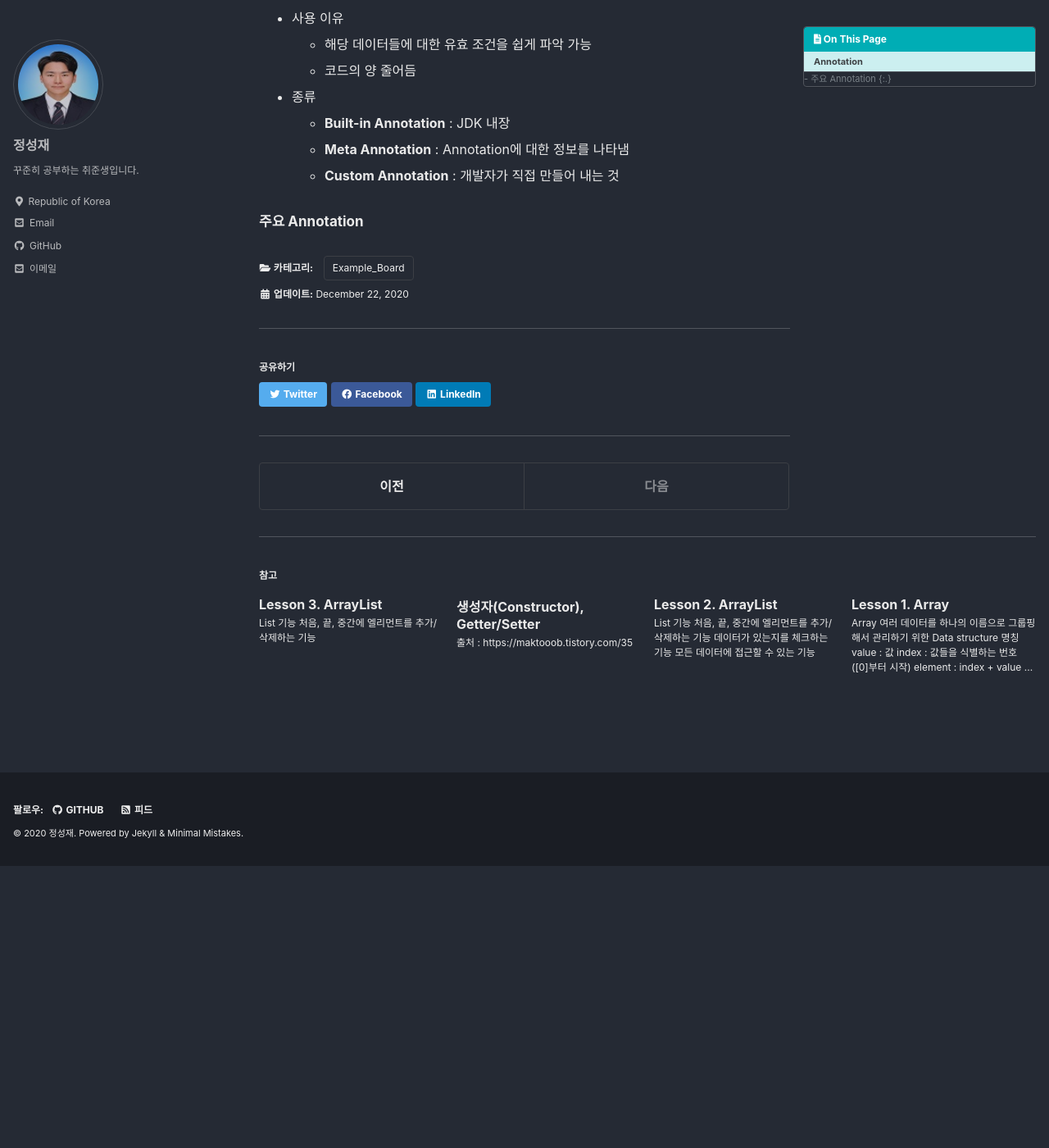
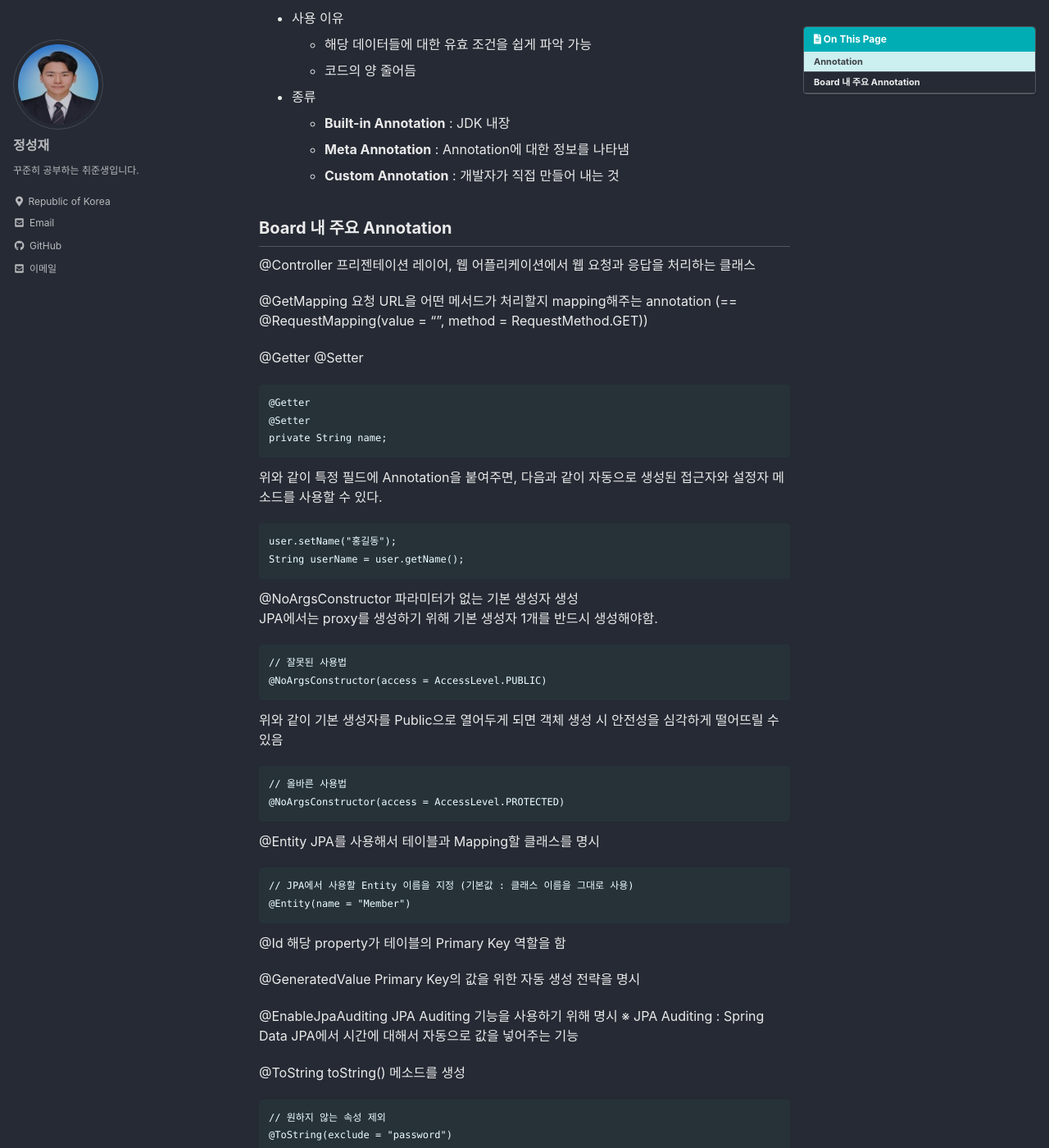
Before and after one commit to SungjaeGH/SungjaeGH.github.io, a Jekyll site: the page built from _posts/Clone_Project/Example_Board/2020-12-21-Annotation.md, in a window 1280 px wide and 1400 px high, scrolled down 344 px. Shown: the whole window at 82% size. Built offline with Jekyll 4.4.1, drawn with Linux system fonts in a browser that asks for light colours; cached includes are drawn as plain includes; some of the changed text lies outside the part shown.

Commit message:
Annotation 수정

````diff
--- a/_posts/Clone_Project/Example_Board/2020-12-21-Annotation.md
+++ b/_posts/Clone_Project/Example_Board/2020-12-21-Annotation.md
@@ -8,7 +8,7 @@ toc: true
 toc_sticky: true
 
 date: 2020-12-21
-last_modified_at: 2020-12-22
+last_modified_at: 2020-12-23
 ---
 
 출처 : https://palyoung.tistory.com/72
@@ -26,4 +26,70 @@ last_modified_at: 2020-12-22
   - <strong>Meta Annotation</strong> : Annotation에 대한 정보를 나타냄
   - <strong>Custom Annotation</strong> : 개발자가 직접 만들어 내는 것
 
-<h4> 주요 Annotation </h4>
+## Board 내 주요 Annotation
+@Controller
+프리젠테이션 레이어, 웹 어플리케이션에서 웹 요청과 응답을 처리하는 클래스
+
+@GetMapping
+요청 URL을 어떤 메서드가 처리할지 mapping해주는 annotation (== @RequestMapping(value = "", method = RequestMethod.GET))
+
+@Getter @Setter
+
+```
+@Getter
+@Setter
+private String name;
+```
+
+위와 같이 특정 필드에 Annotation을 붙여주면, 다음과 같이 자동으로 생성된 접근자와 설정자 메소드를 사용할 수 있다.
+
+```
+user.setName("홍길동");
+String userName = user.getName();
+```
+
+@NoArgsConstructor
+파라미터가 없는 기본 생성자 생성
+JPA에서는 proxy를 생성하기 위해 기본 생성자 1개를 반드시 생성해야함.
+
+```
+// 잘못된 사용법
+@NoArgsConstructor(access = AccessLevel.PUBLIC)
+```
+
+위와 같이 기본 생성자를 Public으로 열어두게 되면 객체 생성 시 안전성을 심각하게 떨어뜨릴 수 있음
+
+```
+// 올바른 사용법
+@NoArgsConstructor(access = AccessLevel.PROTECTED)
+```
+
+@Entity
+JPA를 사용해서 테이블과 Mapping할 클래스를 명시
+
+```
+// JPA에서 사용할 Entity 이름을 지정 (기본값 : 클래스 이름을 그대로 사용)
+@Entity(name = "Member")
+```
+
+@Id
+해당 property가 테이블의 Primary Key 역할을 함
+
+@GeneratedValue
+Primary Key의 값을 위한 자동 생성 전략을 명시
+
+@EnableJpaAuditing
+JPA Auditing 기능을 사용하기 위해 명시
+※ JPA Auditing : Spring Data JPA에서 시간에 대해서 자동으로 값을 넣어주는 기능
+
+@ToString
+toString() 메소드를 생성
+
+```
+// 원하지 않는 속성 제외
+@ToString(exclude = "password")
+```
+
+@Transactional
+- class, method 위에 추가되면, 이 class에 트랜잭션 기능이 적용된 proxy 객체가 생성
+- 이 proxy 객체는 @Transactional이 포함된 method가 호출될 경우, PlatformTransactionManager를 사용하여 트랜잭션을 시작하고, 정상 여부에 따라 Commit, Rollback 함.
````
